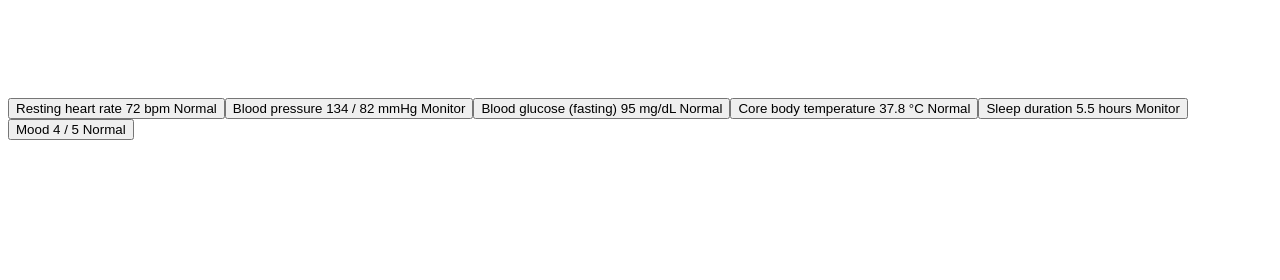
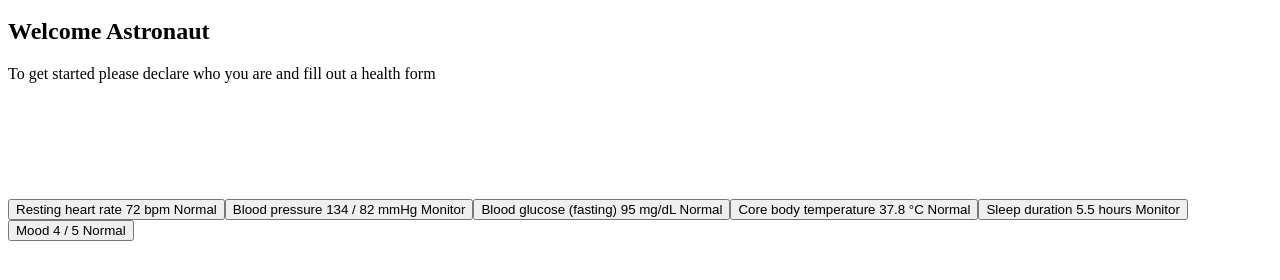
Before and after one commit to Vigonzz/Astra-Health, a plain HTML site: page index.html in a window 1280 px wide. Shown: the part 236-516 px from the top of the page. Drawn offline with Linux system fonts and the light colour scheme.

Commit message:
Add logo and nav for landing page. Begin to work on welcome panel

```diff
--- a/index.html
+++ b/index.html
@@ -25,6 +25,11 @@
         </header>
 
         <main>
+            <div class="Welcom-panel">
+                <h2 id="Welcome-astro">Welcome Astronaut</h2>
+                <p>To get started please declare who you are and fill out a health form</p>
+            </div>
+
             <div id="body-figure"></div>
 
             <div id="dashboard"></div>
```
